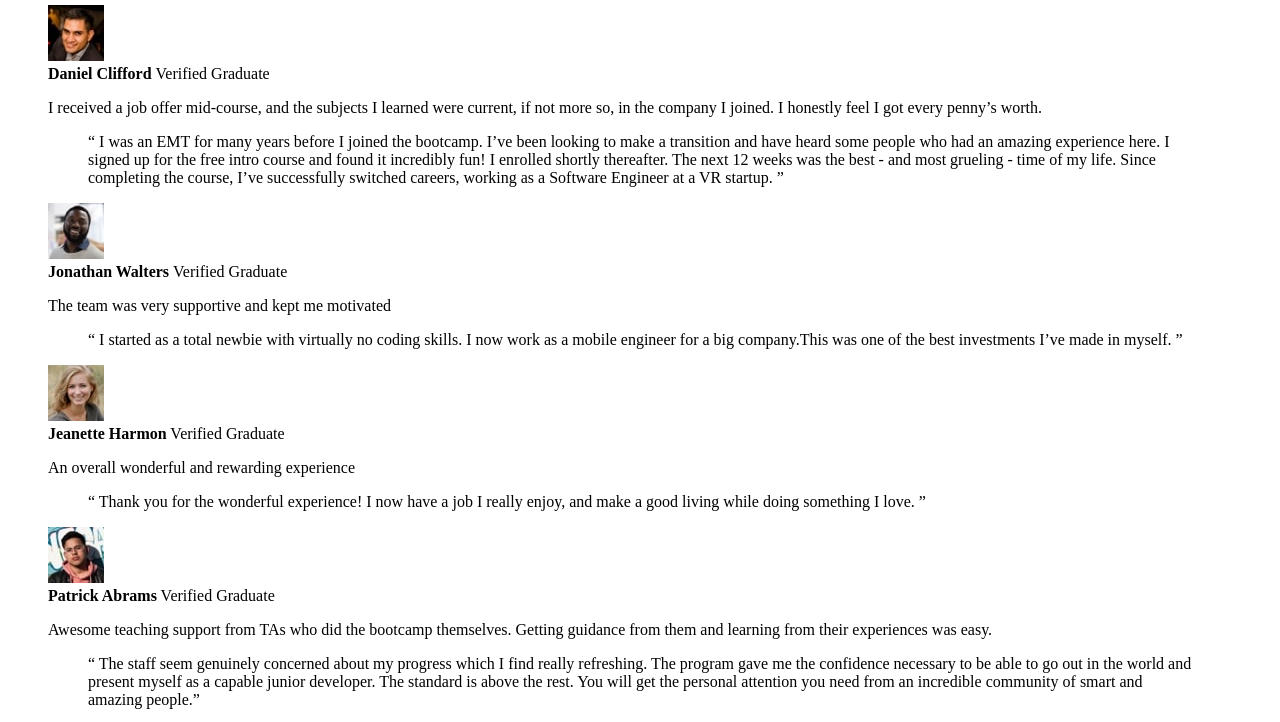
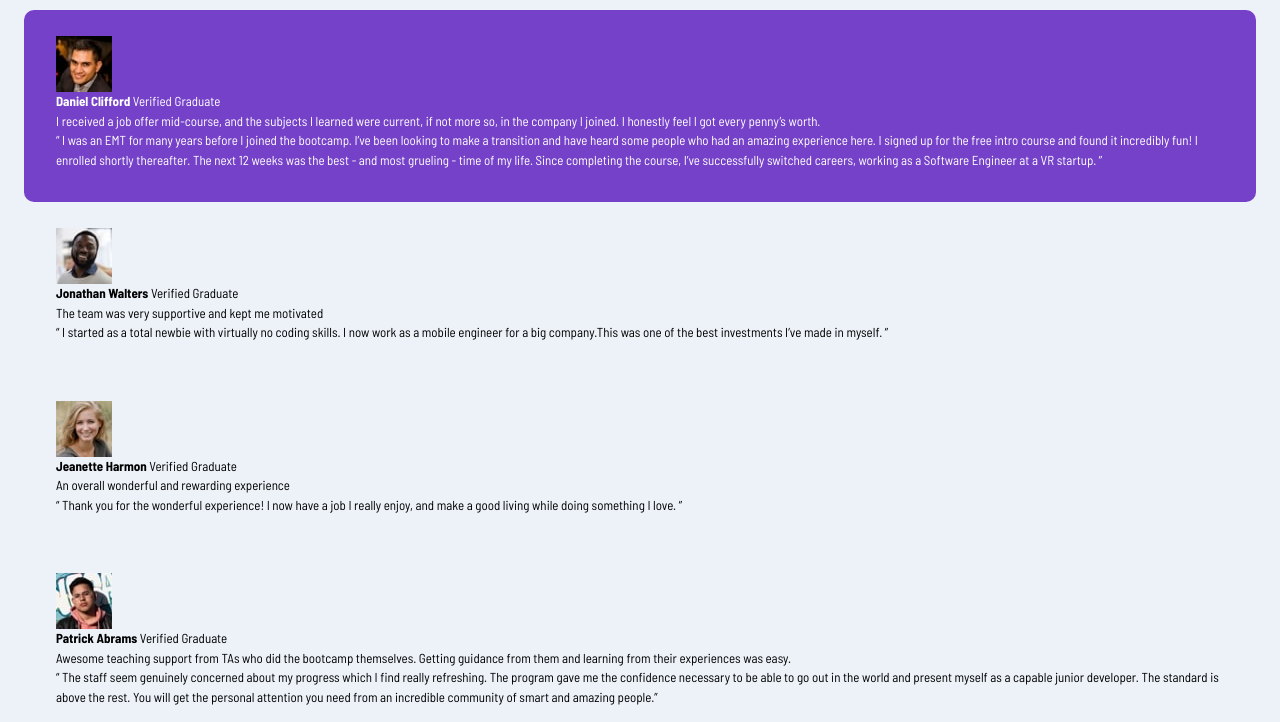
Before and after one commit to Chakarbits/Testimonials-grid-section, a plain HTML site: page index.html in a window 1280 px wide. Shown: the part 62-784 px from the top of the page. Drawn offline with Linux system fonts and the light colour scheme.

Commit message:
Styling Testimonial figure class

```diff
--- /dev/null
+++ b/css/style.css
@@ -0,0 +1,126 @@
+/* Box sizing rules */
+*,
+*::before,
+*::after {
+  box-sizing: border-box;
+}
+
+/* Remove default margin */
+body,
+h1,
+h2,
+h3,
+h4,
+p,
+figure,
+blockquote,
+dl,
+dd {
+  margin: 0;
+}
+
+/* Remove list styles on ul, ol elements with a list role, which suggests default styling will be removed */
+ul[role="list"],
+ol[role="list"] {
+  list-style: none;
+}
+
+/* Set core root defaults */
+html:focus-within {
+  scroll-behavior: smooth;
+}
+html {
+  font-size: 62.5%;
+}
+/* Set core body defaults */
+body {
+  font-family: "Barlow Semi Condensed", sans-serif;
+  font-size: 1.3rem;
+  min-height: 100vh;
+  background: var(--color-lightgrayishblue);
+  text-rendering: optimizeSpeed;
+  line-height: 1.5;
+  padding: 7.2rem 2.4rem;
+}
+
+/* A elements that don't have a class get default styles */
+a:not([class]) {
+  text-decoration-skip-ink: auto;
+}
+
+/* Make images easier to work with */
+img,
+picture {
+  max-width: 100%;
+  display: block;
+}
+
+/* Inherit fonts for inputs and buttons */
+input,
+button,
+textarea,
+select {
+  font: inherit;
+}
+
+/* Remove all animations, transitions and smooth scroll for people that prefer not to see them */
+@media (prefers-reduced-motion: reduce) {
+  html:focus-within {
+    scroll-behavior: auto;
+  }
+
+  *,
+  *::before,
+  *::after {
+    animation-duration: 0.01ms !important;
+    animation-iteration-count: 1 !important;
+    transition-duration: 0.01ms !important;
+    scroll-behavior: auto !important;
+  }
+}
+
+/* Visually hidden class */
+.visually-hidden {
+  position: absolute;
+  width: 1px;
+  height: 1px;
+  margin: -1px;
+  border: 0;
+  padding: 0;
+
+  white-space: nowrap;
+  clip-path: inset(100%);
+  clip: rect(0 0 0 0);
+  overflow: hidden;
+}
+
+:root {
+  --color-moderate-violet: hsl(263, 55%, 52%);
+  --color-verydarkgrayish-blue: hsl(217, 19%, 35%);
+  --color-verydarkblackish-blue: hsl(219, 29%, 14%);
+  --color-white: hsl(0, 0%, 100%);
+  --color-lightgray: hsl(0, 0%, 81%);
+  --color-lightgrayishblue: hsl(210, 46%, 95%);
+
+  --fw-500: 500;
+  --fw-600: 600;
+
+  --spacing-200: 2.6rem;
+  --spacing-300: 3.2rem;
+}
+
+.Testimonial__wrapper {
+  max-width: 111rem;
+  margin: 0 auto;
+}
+
+.Testimonial__figure {
+  border-radius: 1rem;
+  padding: var(--spacing-200) var(--spacing-300) var(--spacing-300)
+    var(--spacing-300);
+}
+
+.Testimonial__figure--1 {
+  background-color: var(--color-moderate-violet);
+  color: var(--color-white);
+}
--- a/index.html
+++ b/index.html
@@ -4,7 +4,13 @@
     <meta charset="UTF-8" />
     <meta name="viewport" content="width=device-width, initial-scale=1.0" />
     <!-- displays site properly based on user's device -->
-
+    <link rel="stylesheet" href="css/style.css" />
+    <link rel="preconnect" href="https://fonts.googleapis.com" />
+    <link rel="preconnect" href="https://fonts.gstatic.com" crossorigin />
+    <link
+      href="https://fonts.googleapis.com/css2?family=Barlow+Semi+Condensed:ital,wght@0,400;0,500;0,600;0,700;1,400;1,500;1,600&display=swap"
+      rel="stylesheet"
+    />
     <link
       rel="icon"
       type="image/png"
@@ -34,69 +40,104 @@
             <h1 class="visually-hidden">Testimonials</h1>
           </header>
 
-            <figure class="Testimonial__figure">
-              <img src="images/image-daniel.jpg" alt="Daniel Profile Picture" class="Testimonials__profile-picture">
+          <figure class="Testimonial__figure Testimonial__figure--1">
+            <img
+              src="images/image-daniel.jpg"
+              alt="Daniel Profile Picture"
+              class="Testimonials__profile-picture"
+            />
             <figcaption class="Testimonial__details">
               <strong> Daniel Clifford </strong>
               <span>Verified Graduate</span>
             </figcaption>
-              <p>I received a job offer mid-course, and the
-                subjects I learned were current, if not more so, in the company I joined. I honestly feel I got every penny’s worth.</p>
+            <p>
+              I received a job offer mid-course, and the subjects I learned were
+              current, if not more so, in the company I joined. I honestly feel
+              I got every penny’s worth.
+            </p>
             <blockquote>
-                  <p>“ I was an EMT for many years
-                    before I joined the bootcamp. I’ve been looking to make a transition and
-                    have heard some people who had an amazing experience here. I signed up for
-                    the free intro course and found it incredibly fun! I enrolled shortly
-                    thereafter. The next 12 weeks was the best - and most grueling - time of my
-                    life. Since completing the course, I’ve successfully switched careers,
-                    working as a Software Engineer at a VR startup. ”</p>
+              <p>
+                “ I was an EMT for many years before I joined the bootcamp. I’ve
+                been looking to make a transition and have heard some people who
+                had an amazing experience here. I signed up for the free intro
+                course and found it incredibly fun! I enrolled shortly
+                thereafter. The next 12 weeks was the best - and most grueling -
+                time of my life. Since completing the course, I’ve successfully
+                switched careers, working as a Software Engineer at a VR
+                startup. ”
+              </p>
             </blockquote>
           </figure>
 
-            <figure>
-              <img src="images/image-jonathan.jpg" alt="Jonathan Profile Picture" class="Testimonials__profile-picture">
+          <figure class="Testimonial__figure Testimonial__figure--2">
+            <img
+              src="images/image-jonathan.jpg"
+              alt="Jonathan Profile Picture"
+              class="Testimonials__profile-picture"
+            />
             <figcaption class="Testimonial__details">
               <strong>Jonathan Walters </strong>
               <span>Verified Graduate</span>
             </figcaption>
-              <p>
-                The team was very supportive and kept me motivated
-              </p>
+            <p>The team was very supportive and kept me motivated</p>
             <blockquote>
               <p>
-                  “ I started as a total newbie with virtually no coding skills. I now work as a mobile engineer for a big company.This was one of the best investments I’ve made in myself. ”
+                “ I started as a total newbie with virtually no coding skills. I
+                now work as a mobile engineer for a big company.This was one of
+                the best investments I’ve made in myself. ”
               </p>
             </blockquote>
           </figure>
 
-            <figure>
-              <img src="images/image-jeanette.jpg" alt="Jeanette Profile picture" class="Testimonials__profile-picture">
+          <figure class="Testimonial__figure Testimonial__figure--3">
+            <img
+              src="images/image-jeanette.jpg"
+              alt="Jeanette Profile picture"
+              class="Testimonials__profile-picture"
+            />
             <figcaption class="Testimonial__details">
               <strong>Jeanette Harmon</strong>
               <span>Verified Graduate</span>
             </figcaption>
+            <p>An overall wonderful and rewarding experience</p>
+            <blockquote>
               <p>
-                An overall wonderful and rewarding experience
+                “ Thank you for the wonderful experience! I now have a job I
+                really enjoy, and make a good living while doing something I
+                love. ”
               </p>
-              <blockquote>
-                <p>“ Thank you for the wonderful experience! I now have a job I really enjoy, and make a good living while doing something I love. ”</p>
             </blockquote>
           </figure>
 
-            <figure>
-              <img src="images/image-patrick.jpg" alt="Patrick Profile Picture" class="Testimonials__profile-picture">
+          <figure class="Testimonial__figure Testimonial__figure--4">
+            <img
+              src="images/image-patrick.jpg"
+              alt="Patrick Profile Picture"
+              class="Testimonials__profile-picture"
+            />
             <figcaption class="Testimonial__details">
               <strong>Patrick Abrams</strong>
               <span>Verified Graduate</span>
             </figcaption>
-              <p> Awesome teaching support from TAs who did the bootcamp themselves. Getting guidance from them and learning from their experiences was easy.</p>
+            <p>
+              Awesome teaching support from TAs who did the bootcamp themselves.
+              Getting guidance from them and learning from their experiences was
+              easy.
+            </p>
             <blockquote>
-                <p>“ The staff seem genuinely concerned about my progress which I find really refreshing. The program gave me the confidence necessary to be able to go out in the world and present myself as a capable junior developer. The standard is above the rest. You will get the personal attention you need from an incredible community of smart and amazing people.”</p>
+              <p>
+                “ The staff seem genuinely concerned about my progress which I
+                find really refreshing. The program gave me the confidence
+                necessary to be able to go out in the world and present myself
+                as a capable junior developer. The standard is above the rest.
+                You will get the personal attention you need from an incredible
+                community of smart and amazing people.”
+              </p>
             </blockquote>
           </figure>
 
-            <figure>
-              <img src="images/image-kira.jpg" alt="Kira Profile Picture">
+          <figure Testimonial__figure Testimonial__figure--5>
+            <img src="images/image-kira.jpg" alt="Kira Profile Picture" />
             <figcaption class="Testimonial__details">
               <strong>Kira Whittle</strong>
               <span>Verified Graduate</span>
@@ -104,17 +145,24 @@
             <p>Such a life-changing experience. Highly recommended!</p>
             <blockquote>
               <p>
-                  “Before joining the bootcamp, I’ve never written a line of code. I needed some structure from professionals who can help me learn programming step by step. I was encouraged to enroll by a former student of theirs who can only say wonderful things about the program. The entire curriculum and staff did not disappoint. They were very hands-on and I never had to wait long for assistance. The agile team project, in particular, was outstanding. It took my learning to the next level in a way that no tutorial could ever have. In fact, I’ve often referred to it during interviews as an example of my developent experience. It certainly helped me land a job as a full-stack developer after receiving multiple offers. 100% recommend! ”
+                “Before joining the bootcamp, I’ve never written a line of code.
+                I needed some structure from professionals who can help me learn
+                programming step by step. I was encouraged to enroll by a former
+                student of theirs who can only say wonderful things about the
+                program. The entire curriculum and staff did not disappoint.
+                They were very hands-on and I never had to wait long for
+                assistance. The agile team project, in particular, was
+                outstanding. It took my learning to the next level in a way that
+                no tutorial could ever have. In fact, I’ve often referred to it
+                during interviews as an example of my developent experience. It
+                certainly helped me land a job as a full-stack developer after
+                receiving multiple offers. 100% recommend! ”
               </p>
             </blockquote>
           </figure>
         </div>
-        </div>
       </section>
     </main>
-
-
-
 
     <div class="attribution">
       Challenge by
```
Lines whose indentation alone changed are shown as unchanged.
